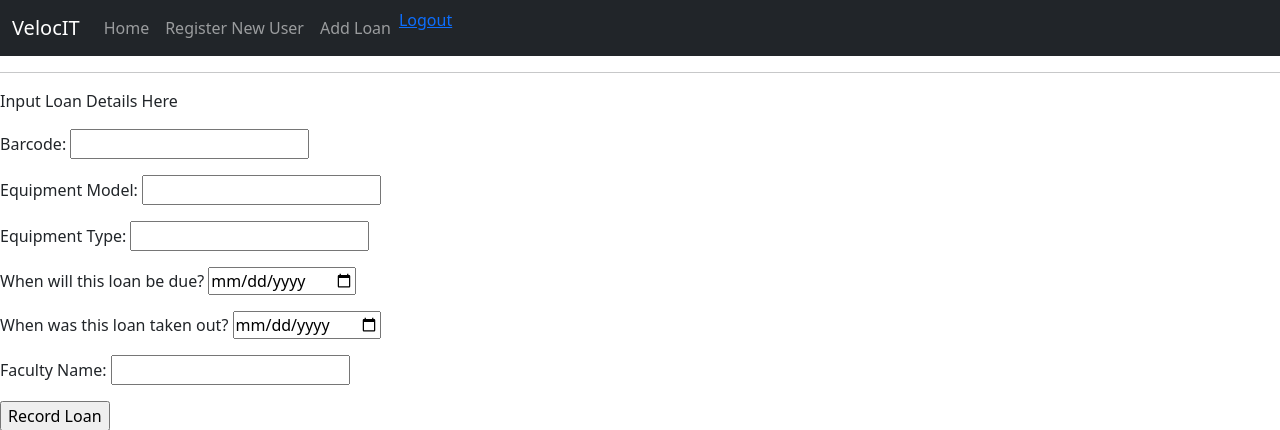
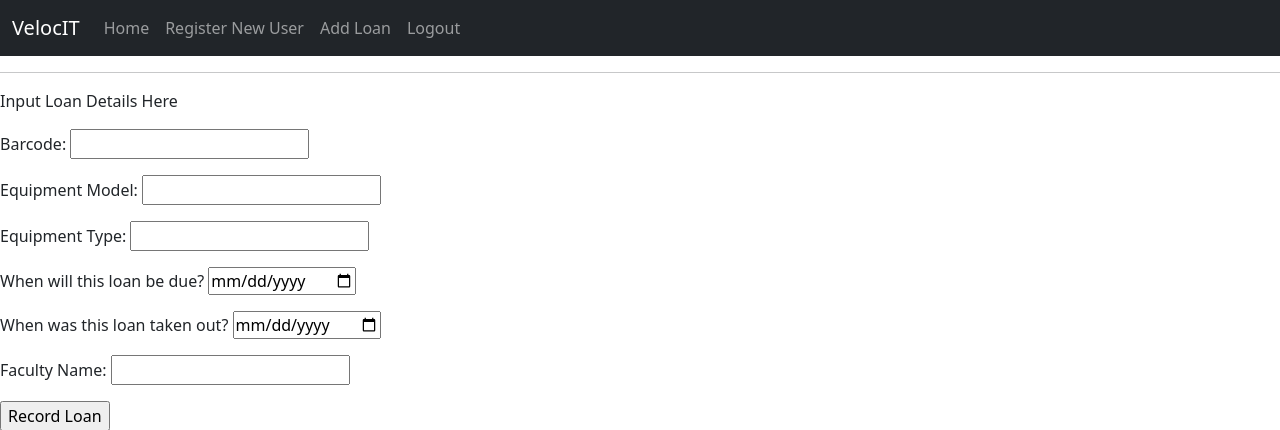
Before and after one commit to Scotthunt0413/VelocIT_Staging, a Flask app: page /request in a window 1280 px wide. Shown: the top 430 px of the page. Run offline with Flask 3, Linux system fonts and the light colour scheme; a user stored in the database is signed in; tables that the repository leaves empty or names only in its code hold one stand-in row (values such as "Sample post").

Commit message:
fixed changes

```diff
--- a/flaskr/app/routes.py
+++ b/flaskr/app/routes.py
@@ -11,7 +11,6 @@ login.login_view = "go"
 def getAllLoanData():
     loans = db.session.query(Loaned_Devices.barcode,Loaned_Devices.Equipment_Model,Loaned_Devices.Equipment_Type,Loaned_Devices.return_date,Loaned_Devices.takeout_date,Loaned_Devices.faculty_name,Loaned_Devices.loan_status)
     return [{
-        'serial_number': serialNumber,
         'barcode': barcode,
         'equipment_model': equipment_model,
         'equipment_type': equipment_type,
@@ -19,7 +18,7 @@ def getAllLoanData():
         'borrow_date': borrow_date,
         'faculty_name': faculty_name,
         'loan_status': loan_status
-    } for(serialNumber, barcode, equipment_model, equipment_type, return_date, borrow_date, faculty_name, loan_status) in loans]
+    } for(barcode, equipment_model, equipment_type, return_date, borrow_date, faculty_name, loan_status) in loans]
 
 def getSomeLoanData():
     data = db.session.query(Loaned_Devices.barcode,Loaned_Devices.loan_status)
--- a/flaskr/app/templates/base.html
+++ b/flaskr/app/templates/base.html
@@ -36,8 +36,8 @@
                     <li class="nav-item">
                         <a class="nav-link" href="/request">Add Loan</a>
 
-                    <li>
-                        <a href="/logout">Logout</a>
+                    <li class="nav-item">
+                        <a class="nav-link" href="/logout">Logout</a>
                     </li>
                     {% endif %}
                 </ul>
```
